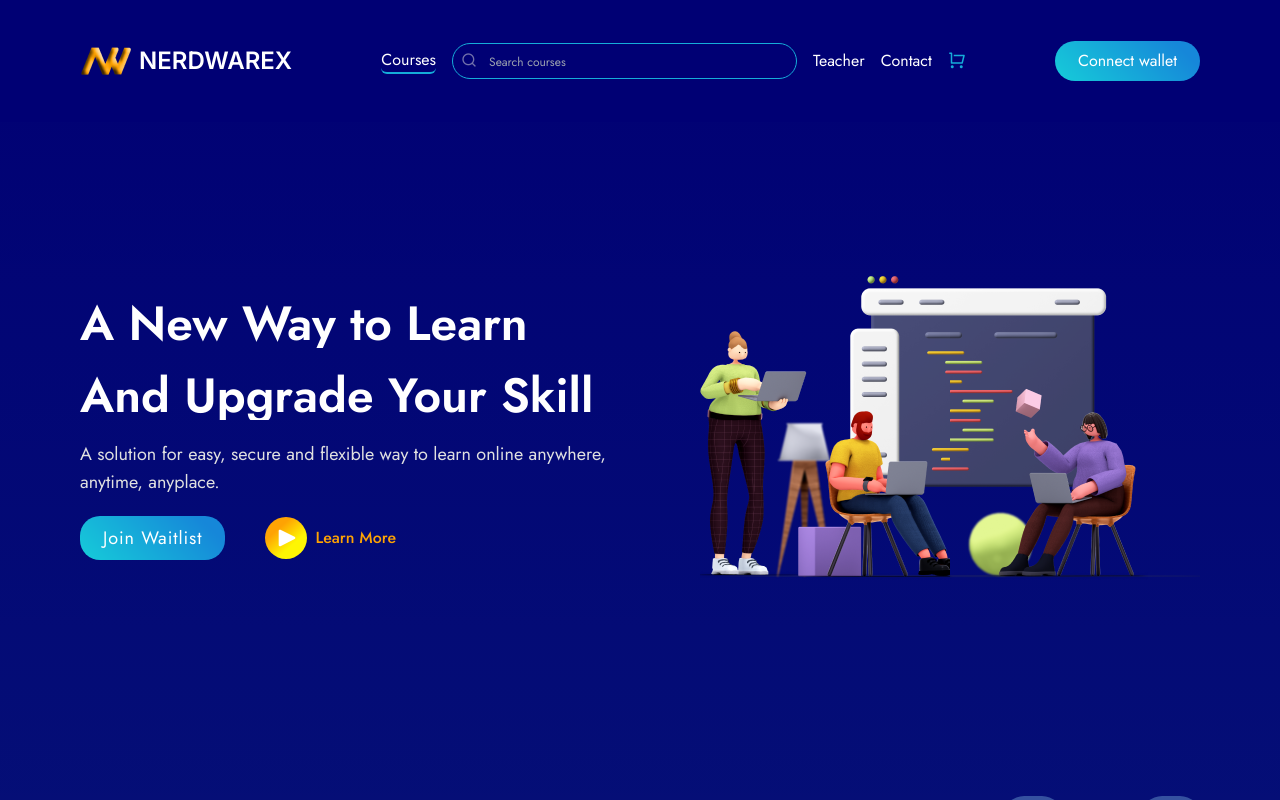
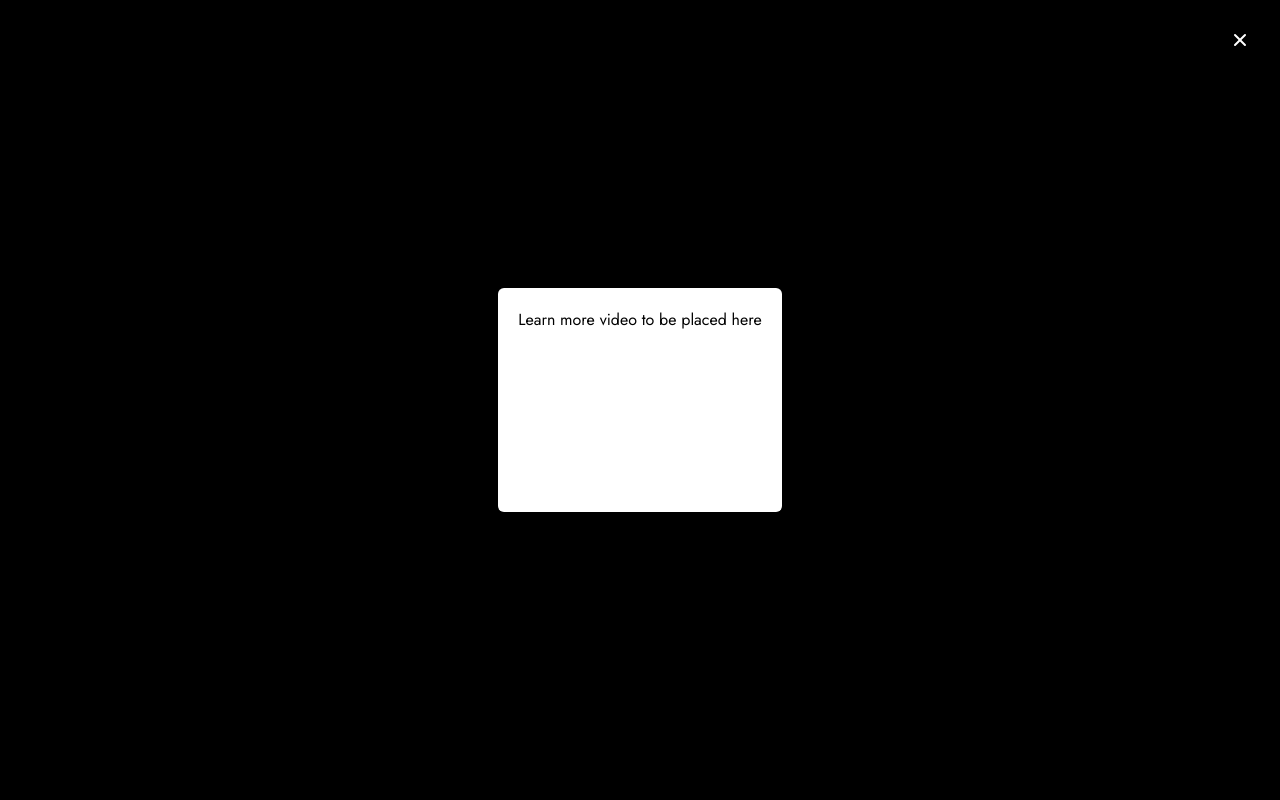
Before and after one commit to NerdwareX/waitlist-react, a React (Create React App) app: page / in a window 1280 px wide. Both pictures are taken after a click on the element "Learn More". Shown: the top 800 px of the page. Built offline with nearby package versions, Linux system fonts and the light colour scheme.

Commit message:
add learn more modal
learn more video is yet to be added

```diff
--- a/src/components/CTA.jsx
+++ b/src/components/CTA.jsx
@@ -1,19 +1,40 @@
+import React, { useState } from "react";
+
+import Modal from "./Modal";
 import { motion } from "framer-motion";
-import React from "react";
-import playIcon from '../assets/play-icon.svg'
-
+import playIcon from "../assets/play-icon.svg";
 
 const CTA = () => {
+  const [showModal, setShowModal] = useState(false);
   return (
-    <div className="flex md:flex-row md:items-center md:gap-10 flex-col gap-6">
-      <motion.button className="px-[23px] py-2 btn-primary rounded-[20px] text-white text-lg tracking-wider" whileTap={{scale: 0.9}}>
-        Join Waitlist
-      </motion.button>
-      <div className="flex items-center gap-2 cursor-pointer">
-        <motion.img src={playIcon} alt="play icon" whileHover={{scale: 0.9}} />
-        <span className="text-[#Fea303] font-medium">Learn More</span>
+    <>
+      <div className="flex md:flex-row md:items-center md:gap-10 flex-col gap-6">
+        <motion.button
+          className="px-[23px] py-2 btn-primary rounded-[20px] text-white text-lg tracking-wider"
+          whileTap={{ scale: 0.9 }}
+        >
+          Join Waitlist
+        </motion.button>
+        <div
+          className="flex items-center gap-2 cursor-pointer"
+          onClick={() => setShowModal(true)}
+        >
+          <motion.img
+            src={playIcon}
+            alt="play icon"
+            whileHover={{ scale: 0.9 }}
+          />
+          <span className="text-[#Fea303] font-medium">Learn More</span>
+        </div>
       </div>
-    </div>
+
+      <Modal open={showModal} handleClose={() => setShowModal(false)}>
+        <div className="bg-white p-5 h-56 text-black rounded-md">
+          {/* Todo: Add learn more video */}
+          Learn more video to be placed here
+        </div>
+      </Modal>
+    </>
   );
 };
 
```
